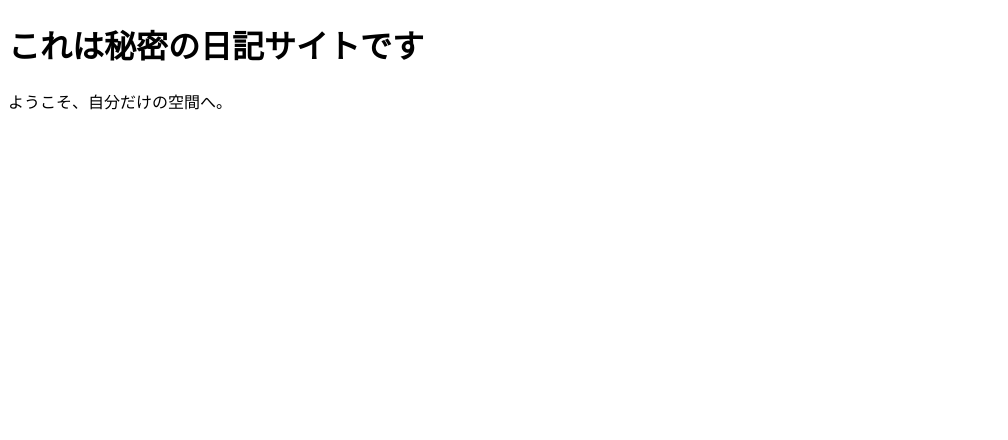
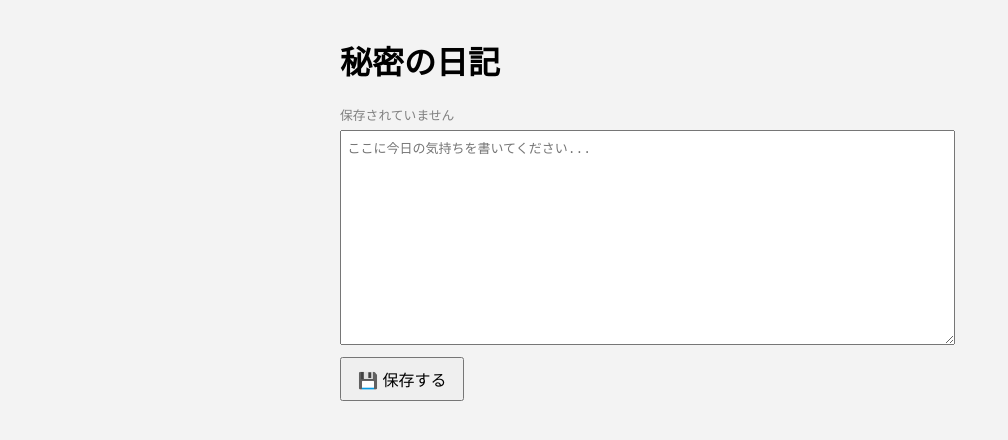
Before and after one commit to afjoiaf/afjoiaf, a plain HTML site: page index.html in a window 1280 px wide. Shown: the whole page, without its empty margins (0-1008 px from the left). Drawn offline with Linux system fonts and the light colour scheme.

Commit message:
Update index.html

```diff
--- a/index.html
+++ b/index.html
@@ -1,11 +1,63 @@
 <!DOCTYPE html>
-<html>
-  <head>
-    <title>秘密の日記</title>
-    <meta name="robots" content="noindex">
-  </head>
-  <body>
-    <h1>これは秘密の日記サイトです</h1>
-    <p>ようこそ、自分だけの空間へ。</p>
-  </body>
+<html lang="ja">
+<head>
+  <meta charset="UTF-8" />
+  <meta name="viewport" content="width=device-width, initial-scale=1.0" />
+  <title>秘密の日記</title>
+  <meta name="robots" content="noindex" />
+  <style>
+    body {
+      font-family: sans-serif;
+      max-width: 600px;
+      margin: auto;
+      padding: 1em;
+      background: #f3f3f3;
+    }
+    textarea {
+      width: 100%;
+      height: 200px;
+      font-size: 1em;
+      padding: 0.5em;
+    }
+    button {
+      margin-top: 0.5em;
+      padding: 0.5em 1em;
+      font-size: 1em;
+    }
+    .timestamp {
+      font-size: 0.8em;
+      color: gray;
+      margin-bottom: 0.5em;
+    }
+  </style>
+</head>
+<body>
+  <h1>秘密の日記</h1>
+  <div class="timestamp" id="saved-time">保存されていません</div>
+  <textarea id="diary" placeholder="ここに今日の気持ちを書いてください..."></textarea><br />
+  <button onclick="saveDiary()">💾 保存する</button>
+
+  <script>
+    const diary = document.getElementById('diary');
+    const timeDisplay = document.getElementById('saved-time');
+
+    // 保存ボタン
+    function saveDiary() {
+      const text = diary.value;
+      const timestamp = new Date().toLocaleString();
+      localStorage.setItem('mySecretDiary', text);
+      localStorage.setItem('mySecretDiaryTime', timestamp);
+      timeDisplay.textContent = `最後の保存: ${timestamp}`;
+      alert("保存しました！");
+    }
+
+    // ページ読み込み時に復元
+    window.onload = function () {
+      const saved = localStorage.getItem('mySecretDiary');
+      const savedTime = localStorage.getItem('mySecretDiaryTime');
+      if (saved) diary.value = saved;
+      if (savedTime) timeDisplay.textContent = `最後の保存: ${savedTime}`;
+    };
+  </script>
+</body>
 </html>
```
